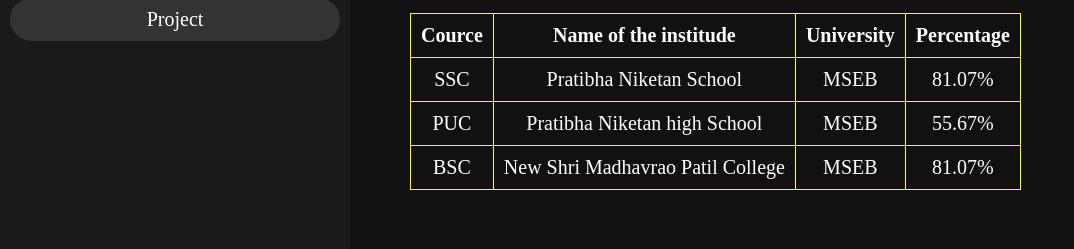
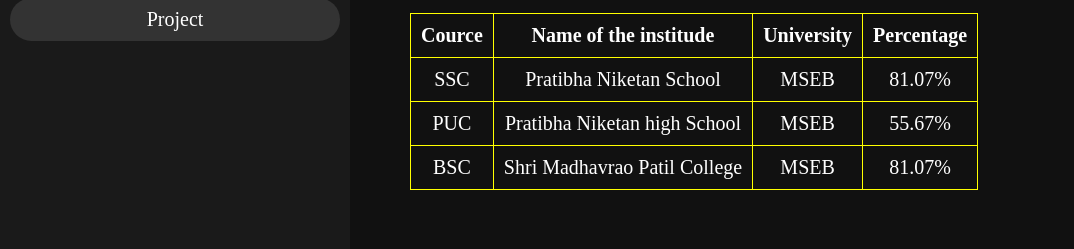
Before and after one commit to Mayuric528/mayuri.github.io, a plain HTML site: page index.html in a window 1280 px wide. Shown: the part 551-800 px from the top of the page, without its empty margins (0-1074 px from the left). Drawn offline with Linux system fonts and the light colour scheme.

Commit message:
Add files via upload

```diff
--- a/index.html
+++ b/index.html
@@ -58,7 +58,7 @@
         </tr>
         <tr>
             <td>BSC</td>
-            <td>New Shri Madhavrao Patil College</td>
+            <td>Shri Madhavrao Patil College</td>
             <td>MSEB</td>
             <td>81.07%</td>
         </tr>
```
